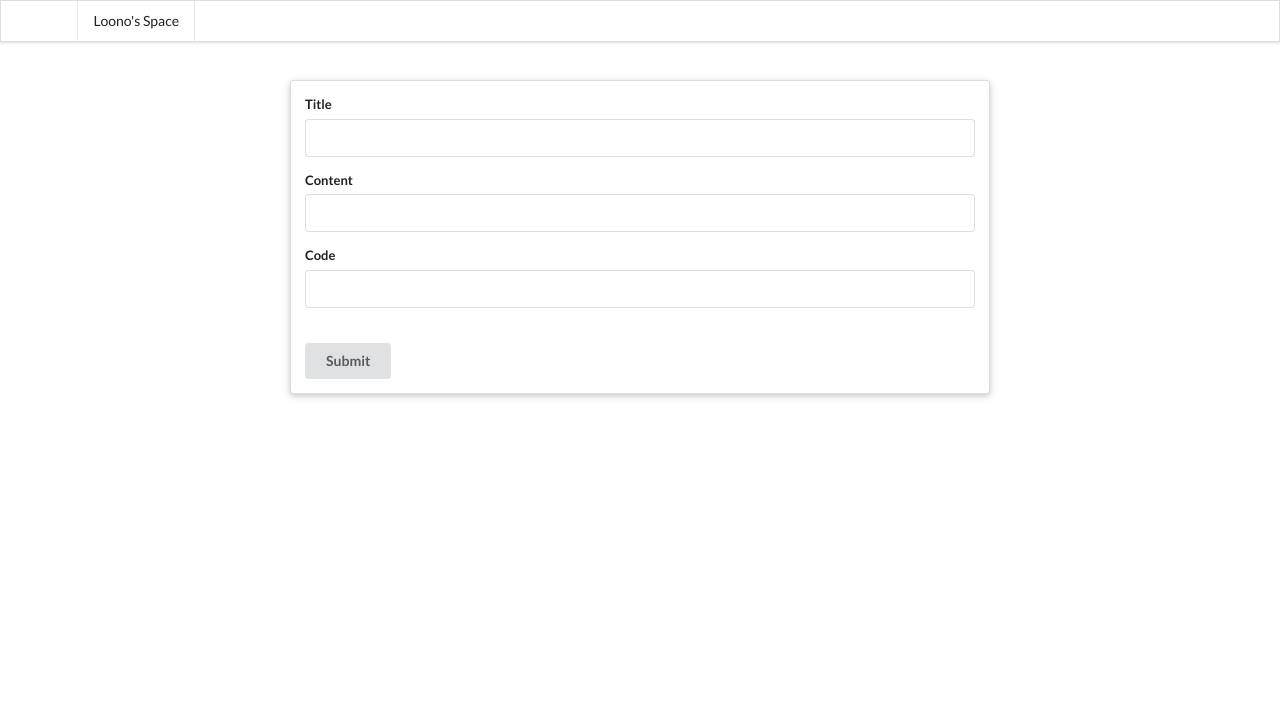
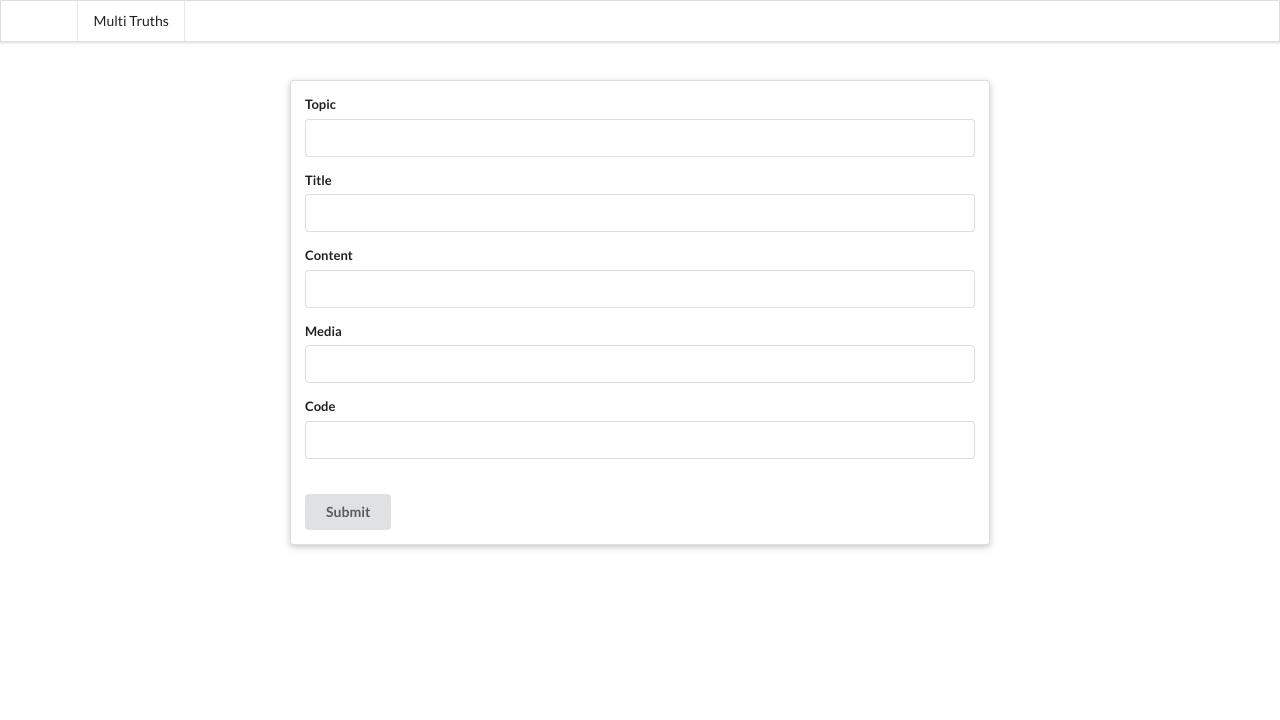
Before and after one commit to loono/multitruth, a Flask app: page /update in a window 1280 px wide. Shown: the top 720 px of the page. Run offline with Flask 2, Linux system fonts and the light colour scheme; some libraries are stand-ins or nearby versions.

Commit message:
git from loono blog

```diff
--- a/main.py
+++ b/main.py
@@ -15,8 +15,15 @@ from jinja2 import Markup
 class Article(db.Model):
     name = db.StringProperty(required=True)
     content = db.TextProperty(required=True)
+    media = db.StringProperty(required=True)
     fileid = db.StringProperty(required=True)
     time = db.StringProperty(required=True)
+    topicid = db.StringProperty(required=True)
+
+class Topic(db.Model):
+    name = db.StringProperty(required=True)
+    topicid = db.StringProperty(required=True)
+
 
 app = Flask(__name__)
 f=open('password.cfg')
@@ -28,19 +35,33 @@ code = f.readline().strip()
 @app.route('/')
 def index():
 
-    articles = db.GqlQuery("SELECT * FROM Article ORDER BY time")
+    topics = db.GqlQuery("SELECT * FROM Topic")
+
+    files = []
+    for f in topics:
+        a = {}
+        a['topicid'] = f.topicid
+        a['name'] = f.name
+        files.append(a)
+
+    return render_template('index.html', files=files)
+
+@app.route('/topic/<tid>')
+def page(tid):
+
+    articles = db.GqlQuery("SELECT * FROM Article WHERE topicid = "+"'"+tid+"'")
 
     files = []
     for f in articles:
         a = {}
         a['title'] = f.name
         a['content'] = Markup(f.content.replace(' ', '<br>'))
+        a['media'] = f.media
         files.append(a)
-
 
     files.reverse()
 
-    return render_template('index.html', files=files)
+    return render_template('page.html', files=files)
 
 @app.route('/update')
 def add_content():
@@ -52,16 +73,29 @@ def post_content():
     if md5.new(request.form['code']).hexdigest() != code:
     	return redirect(url_for('add_content'))
 
+    tid = md5.new(request.form['topic']).hexdigest()
+    topics = db.GqlQuery("SELECT * FROM Topic WHERE topicid = "+"'"+tid+"'")
+
+    if not topics.fetch(10):
+
+        t = Topic(name=request.form['topic'],
+        		  topicid=tid)
+
+        t.put()
+
     title = request.form['title']
     time = str(datetime.datetime.now())
     fileid = md5.new(time).hexdigest()
+    media = request.form['media']
 
     content = request.form['content']
 
     f = Article(name=title,
     			time=time,
     			fileid=fileid,
-    			content=content)
+    			content=content,
+    			media=media,
+    			topicid=tid)
 
     f.put()
 
--- a/templates/delete.html
+++ b/templates/delete.html
@@ -1,7 +1,7 @@
 <!DOCTYPE html>
 <html lang="utf8">
 <head>
-    <title>Loono's Space</title>
+    <title>Multi Truths</title>
     <link rel="stylesheet" type="text/css" href="https://cdnjs.cloudflare.com/ajax/libs/semantic-ui/2.1.6/semantic.min.css">
 	<script src="https://cdnjs.cloudflare.com/ajax/libs/semantic-ui/2.1.6/semantic.min.js"></script>
 	<style type="text/css">
@@ -13,7 +13,7 @@
 <body>
 	<div class="ui fixed menu">
     	<div class="ui container">
-    		<a href="/" class="item">Loono's Space</a>
+    		<a href="/" class="item">Multi Truths</a>
     	</div>
     </div>
 
--- a/templates/update.html
+++ b/templates/update.html
@@ -1,7 +1,7 @@
 <!DOCTYPE html>
 <html lang="utf8">
 <head>
-    <title>Loono's Space</title>
+    <title>Multi Truths</title>
     <link rel="stylesheet" type="text/css" href="https://cdnjs.cloudflare.com/ajax/libs/semantic-ui/2.1.6/semantic.min.css">
 	<script src="https://cdnjs.cloudflare.com/ajax/libs/semantic-ui/2.1.6/semantic.min.js"></script>
 	<style type="text/css">
@@ -13,13 +13,19 @@
 <body>
 	<div class="ui fixed menu">
     	<div class="ui container">
-    		<a href="/" class="item">Loono's Space</a>
+    		<a href="/" class="item">Multi Truths</a>
     	</div>
     </div>
 
     <div class="ui main text container">
     	<div class="ui raised segment">
 			<form class="ui form" action="post" method="post">
+
+				<div class="field">
+			        <label>Topic</label>
+			        <input type="text" name="topic"><br>
+			    </div>
+
 				<div class="field">
 			        <label>Title</label>
 			        <input type="text" name="title"><br>
@@ -28,6 +34,11 @@
 			    <div class="field">
 			        <label>Content</label>
 			        <input type="text" name="content" class="textarea"><br>
+			    </div>
+
+			    <div class="field">
+			        <label>Media</label>
+			        <input type="text" name="media"><br>
 			    </div>
 
 			    <div class="field">
```
Also changed, not shown: templates/index.html (+3 -19 lines).
